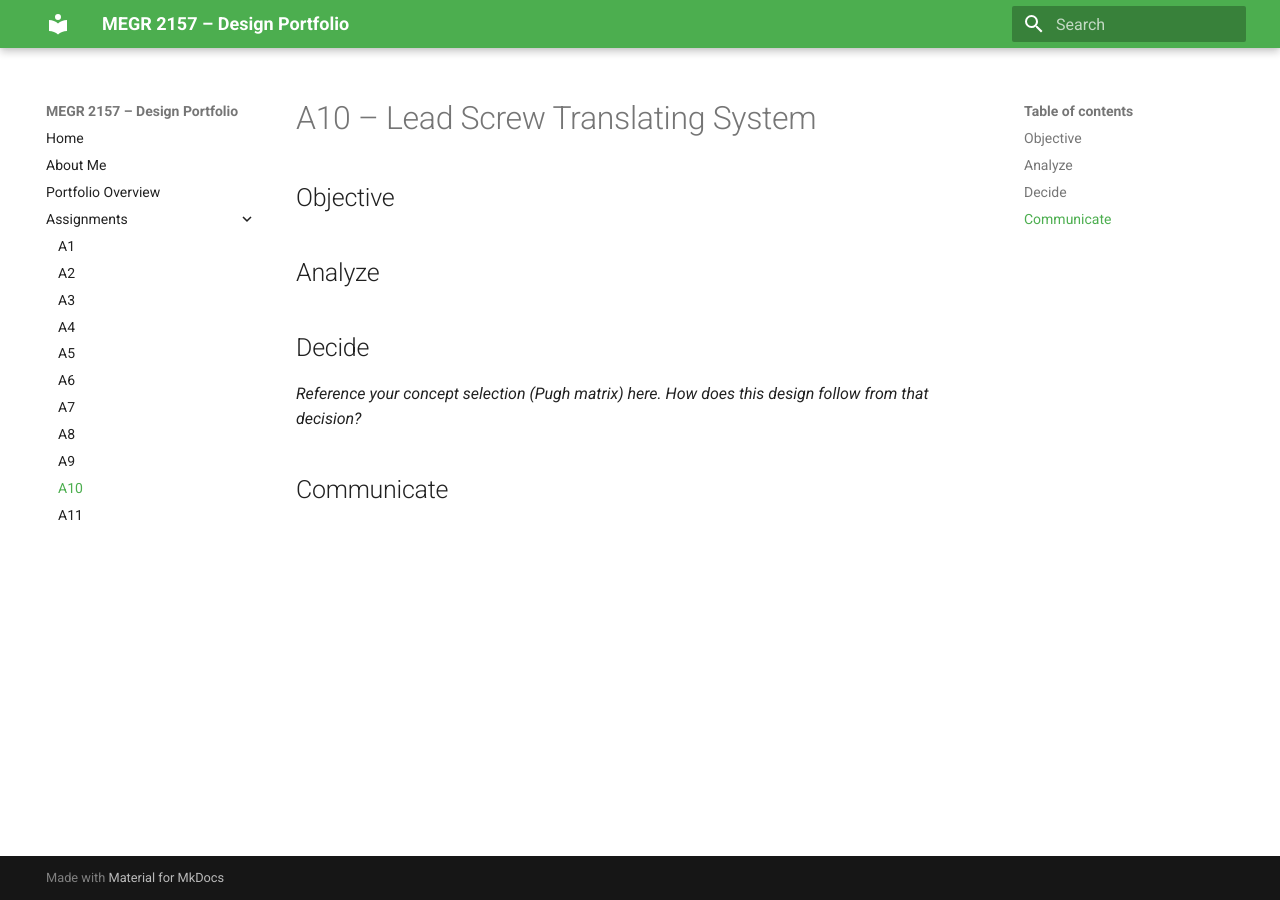
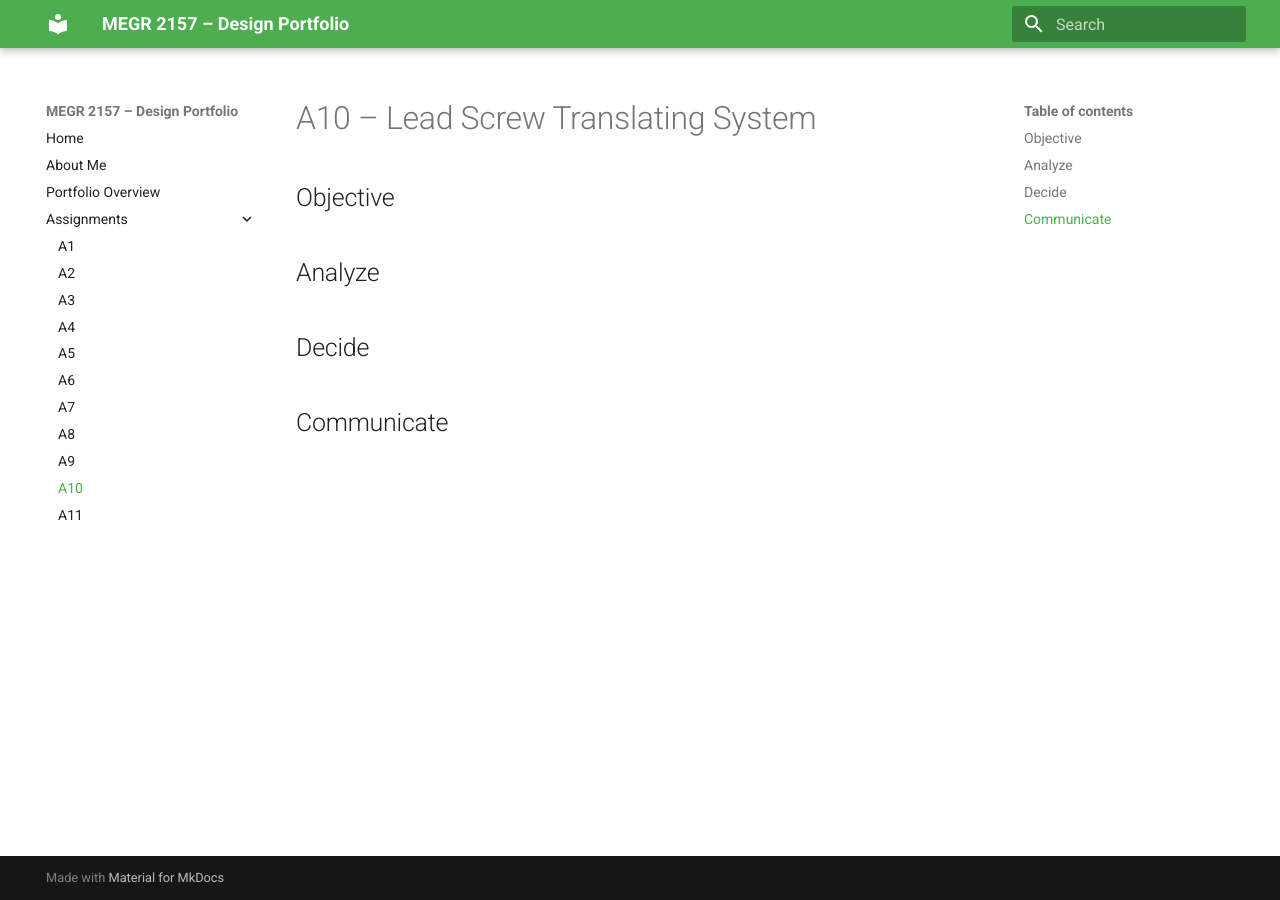
Before and after one commit to EvanBlanco12/portfolio, an MkDocs documentation site: the page built from docs/assignments/A10/index.md, in a window 1280 px wide. Built offline with MkDocs 1.6.1 and Material for MkDocs 9.7.7, drawn with Linux system fonts in a browser that asks for light colours.

Commit message:
Update index.md to remove concept selection reference
Removed outdated reference to concept selection in the Analyze section.

```diff
--- a/docs/assignments/A10/index.md
+++ b/docs/assignments/A10/index.md
@@ -7,6 +7,6 @@
 
 
 ## Decide
-_Reference your concept selection (Pugh matrix) here. How does this design follow from that decision?_
+
 
 ## Communicate
```
